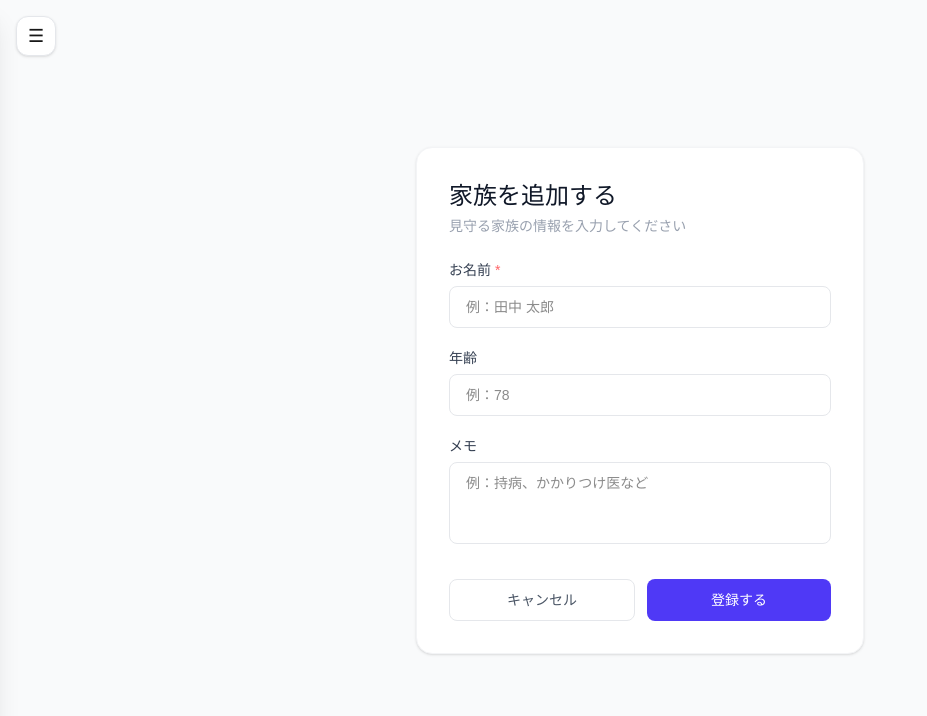
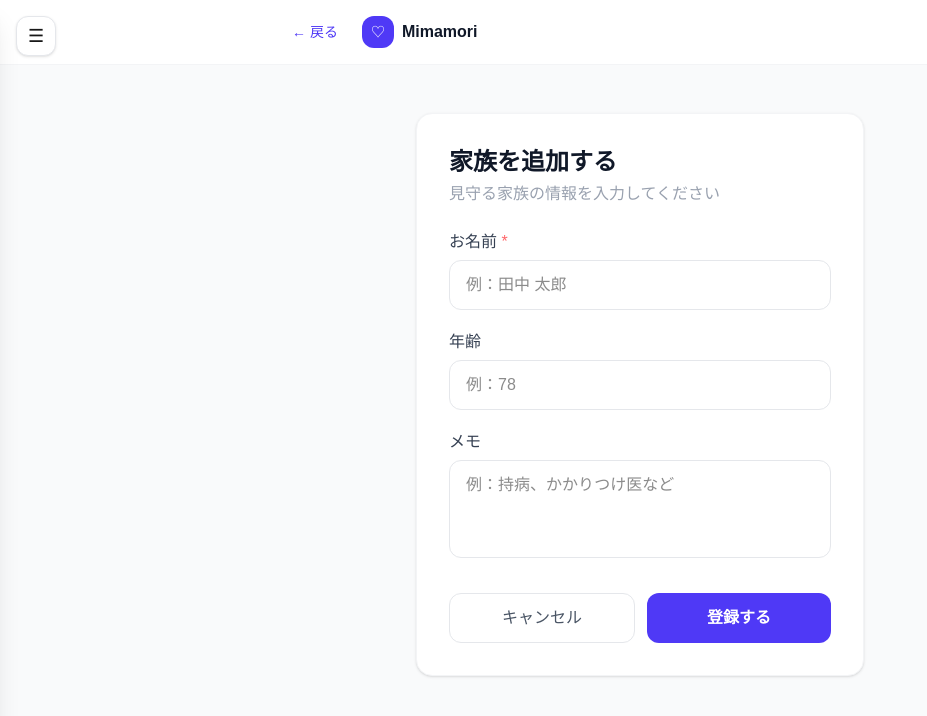
Before and after one commit to Sahajewel/mimamori, a Next.js app: page /seniors/new in a window 1280 px wide. Shown: the top 716 px of the page, without its empty margins (0-927 px from the left). Built offline with nearby package versions, Linux system fonts and the light colour scheme.

Commit message:
feat: add navbar and improve font sizes to new senior page

```diff
--- a/src/app/(dashboard)/seniors/new/page.tsx
+++ b/src/app/(dashboard)/seniors/new/page.tsx
@@ -2,6 +2,7 @@
 
 import { useRouter } from "next/navigation";
 import { useState } from "react";
+import { BackButton } from "@/app/components/BackButton";
 
 export default function NewSeniorPage() {
   const router = useRouter();
@@ -39,20 +40,36 @@ export default function NewSeniorPage() {
   }
 
   return (
-    <div className="min-h-screen bg-gray-50 flex items-center justify-center px-4">
+    <div className="min-h-screen bg-gray-50">
+      {/* Navbar */}
+      <nav className="bg-white border-b border-gray-100 px-4 py-4 sticky top-0 z-10 pl-16">
+        <div className="max-w-3xl mx-auto flex items-center gap-3">
+          <BackButton />
+          <div className="flex items-center gap-2">
+            <div className="w-8 h-8 rounded-xl bg-indigo-600 flex items-center justify-center">
+              <span className="text-white text-sm">♡</span>
+            </div>
+            <p className="font-semibold text-gray-900 hidden sm:block">
+              Mimamori
+            </p>
+          </div>
+        </div>
+      </nav>
+
+      <div className="flex items-center justify-center px-4 py-12">
         <div className="w-full max-w-md bg-white rounded-2xl shadow-sm border border-gray-100 p-8">
           <div className="mb-6">
-          <h1 className="text-xl md:text-2xl font-medium text-gray-900">
+            <h1 className="text-2xl font-semibold text-gray-900">
               家族を追加する
             </h1>
-          <p className="text-sm text-gray-400 mt-1">
+            <p className="text-base text-gray-400 mt-1">
               見守る家族の情報を入力してください
             </p>
           </div>
 
           <form onSubmit={handleSubmit} className="space-y-5">
             <div>
-            <label className="block text-sm font-medium text-gray-700 mb-1.5">
+              <label className="block text-base font-medium text-gray-700 mb-1.5">
                 お名前 <span className="text-red-400">*</span>
               </label>
               <input
@@ -60,12 +77,12 @@ export default function NewSeniorPage() {
                 type="text"
                 required
                 placeholder="例：田中 太郎"
-              className="w-full border border-gray-200 rounded-lg px-4 py-2.5 text-sm focus:outline-none focus:ring-2 focus:ring-indigo-400 focus:border-transparent"
+                className="w-full border border-gray-200 rounded-xl px-4 py-3 text-base focus:outline-none focus:ring-2 focus:ring-indigo-400 focus:border-transparent"
               />
             </div>
 
             <div>
-            <label className="block text-sm font-medium text-gray-700 mb-1.5">
+              <label className="block text-base font-medium text-gray-700 mb-1.5">
                 年齢
               </label>
               <input
@@ -74,36 +91,36 @@ export default function NewSeniorPage() {
                 min={1}
                 max={120}
                 placeholder="例：78"
-              className="w-full border border-gray-200 rounded-lg px-4 py-2.5 text-sm focus:outline-none focus:ring-2 focus:ring-indigo-400 focus:border-transparent"
+                className="w-full border border-gray-200 rounded-xl px-4 py-3 text-base focus:outline-none focus:ring-2 focus:ring-indigo-400 focus:border-transparent"
               />
             </div>
 
             <div>
-            <label className="block text-sm font-medium text-gray-700 mb-1.5">
+              <label className="block text-base font-medium text-gray-700 mb-1.5">
                 メモ
               </label>
               <textarea
                 name="notes"
                 rows={3}
                 placeholder="例：持病、かかりつけ医など"
-              className="w-full border border-gray-200 rounded-lg px-4 py-2.5 text-sm focus:outline-none focus:ring-2 focus:ring-indigo-400 focus:border-transparent resize-none"
+                className="w-full border border-gray-200 rounded-xl px-4 py-3 text-base focus:outline-none focus:ring-2 focus:ring-indigo-400 focus:border-transparent resize-none"
               />
             </div>
 
-          {error && <p className="text-sm text-red-500">{error}</p>}
+            {error && <p className="text-base text-red-500">{error}</p>}
 
             <div className="flex gap-3 pt-2">
               <button
                 type="button"
                 onClick={() => router.back()}
-              className="flex-1 py-2.5 border border-gray-200 text-gray-600 text-sm font-medium rounded-lg hover:bg-gray-50 transition-colors"
+                className="flex-1 py-3 border border-gray-200 text-gray-600 text-base font-medium rounded-xl hover:bg-gray-50 transition-colors"
               >
                 キャンセル
               </button>
               <button
                 type="submit"
                 disabled={loading}
-              className="flex-1 py-2.5 bg-indigo-600 text-white text-sm font-medium rounded-lg hover:bg-indigo-700 disabled:opacity-50 transition-colors"
+                className="flex-1 py-3 bg-indigo-600 text-white text-base font-semibold rounded-xl hover:bg-indigo-700 disabled:opacity-50 transition-colors"
               >
                 {loading ? "登録中..." : "登録する"}
               </button>
@@ -111,5 +128,6 @@ export default function NewSeniorPage() {
           </form>
         </div>
       </div>
+    </div>
   );
 }
```
Lines whose indentation alone changed are shown as unchanged.
